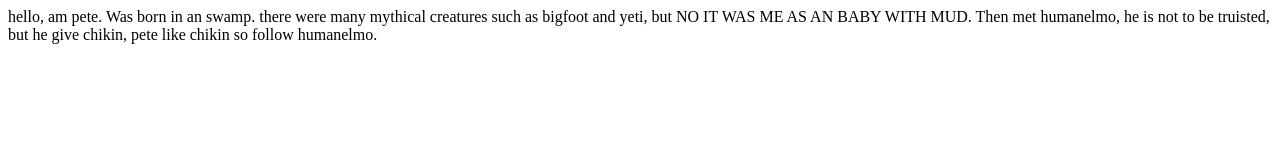
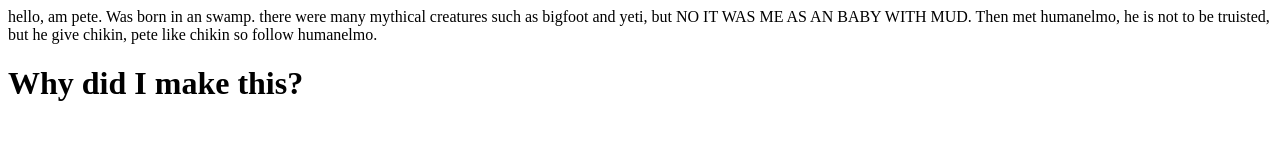
Before and after one commit to MadiStetz/strawberry-egg, a plain HTML site: page index.html in a window 1280 px wide. Drawn offline with Linux system fonts and the light colour scheme.

Commit message:
modified:   index.html

```diff
--- a/index.html
+++ b/index.html
@@ -2,4 +2,4 @@
 	<head> hello, am pete. Was born in an swamp. there were many mythical creatures such as bigfoot and yeti, but NO IT WAS ME AS AN BABY WITH MUD.
 	</head>
 	<body> Then met humanelmo, he is not to be truisted, but he give chikin, pete like chikin so follow humanelmo.
-	</body>
+	<h1>Why did I make this?</h1>
```
